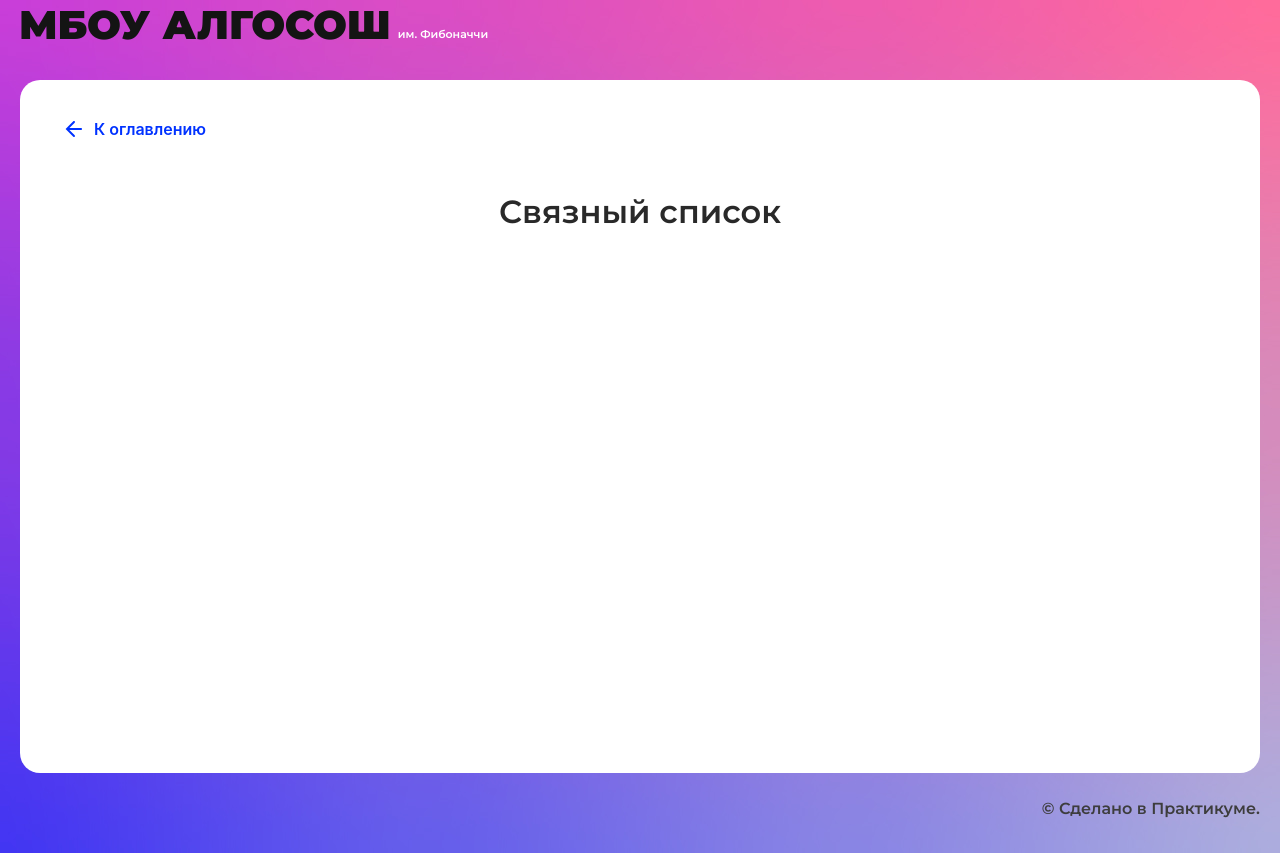
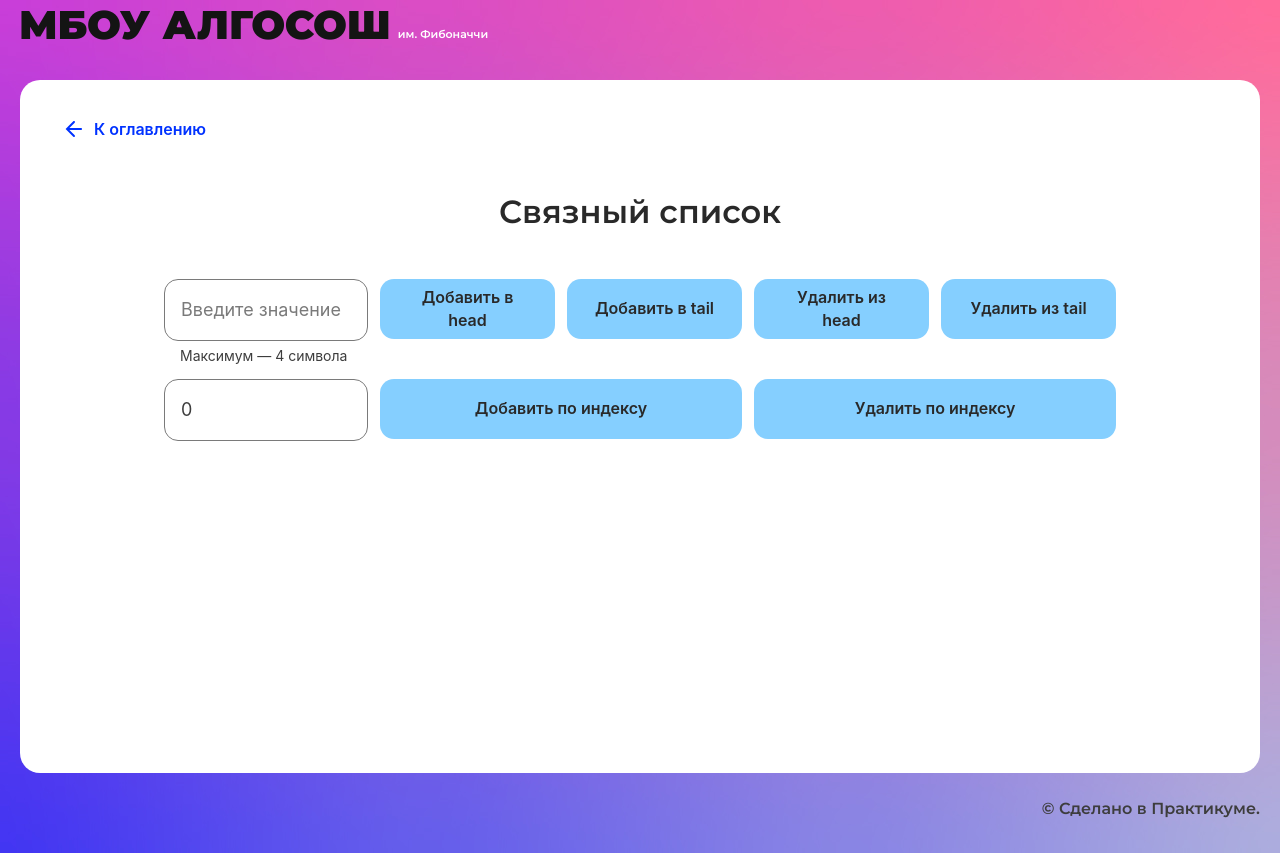
Before and after one commit to VladislavSerKir/algorithms, a React (Create React App) app: page /list in a window 1280 px wide. Built offline with nearby package versions, Linux system fonts and the light colour scheme.

Commit message:
feature: solved stack, queue-page, added clases Queue, Stack

```diff
--- /dev/null
+++ b/src/components/list-page/list-page.css
@@ -0,0 +1,25 @@
+.list-page__form {
+    max-width: 952px;
+    margin: 0 auto;
+    display: flex;
+    justify-content: space-between;
+}
+
+.list-page__input {
+    max-width: 204px;
+}
+
+.list-page__form-group {
+    display: flex;
+    flex-direction: row;
+    justify-content: space-between;
+    gap: 12px;
+}
+
+.list-page__form-button_type_small {
+    width: 175px;
+}
+
+.list-page__form-button_type_big {
+    width: 362px;
+}
--- a/src/components/list-page/list-page.tsx
+++ b/src/components/list-page/list-page.tsx
@@ -1,9 +1,123 @@
-import React from "react";
+import React, { FormEvent, useState } from "react";
+import { ElementStates } from "../../types/element-states";
+import { Button } from "../ui/button/button";
+import { Circle } from "../ui/circle/circle";
+import { ArrowIcon } from "../ui/icons/arrow-icon";
+import { Input } from "../ui/input/input";
 import { SolutionLayout } from "../ui/solution-layout/solution-layout";
 
+interface IIsLoading {
+  addHead: boolean,
+  addTail: boolean,
+  addByIndex: boolean,
+  removeHead: boolean,
+  removeTail: boolean,
+  removeByIndex: boolean,
+}
+
 export const ListPage: React.FC = () => {
+
+  const [inputValue, setInputValue] = useState<string>('');
+  const [inputIndex, setInputIndex] = useState<number>(0);
+
+  const [currentCircle, setCurrentCircle] = useState<number | string>('');
+  const [isLoading, setIsLoading] = useState<IIsLoading>({
+    addHead: false,
+    addTail: false,
+    addByIndex: false,
+    removeHead: false,
+    removeTail: false,
+    removeByIndex: false,
+  });
+
+  const [resultArray, setResultArray] = useState<Array<undefined | string>>([]);
+
+  const onChange = (e: FormEvent<HTMLInputElement>): void => {
+    setInputValue(e.currentTarget.value);
+  }
+
+  const onChangeIndex = (e: FormEvent<HTMLInputElement>) => {
+    setInputValue(e.currentTarget.value);
+  }
+
+  const onAddHead = async () => { }
+
+  const onAddTail = async () => { }
+
+  const onAddValueByIndex = async () => { }
+
+  const onRemoveHead = async () => { }
+
+  const onRemoveTail = async () => { }
+
+  const onRemoveValueByIndex = async () => { }
+
   return (
     <SolutionLayout title="Связный список">
+
+      <form className={`pb-6 list-page__form`} onSubmit={(e) => e.preventDefault()}>
+        <Input
+          onChange={onChange}
+          placeholder="Введите значение"
+          isLimitText={true}
+          maxLength={4}
+          value={inputValue}
+          extraClass={`mr-6 ${`list-page__input`}`}
+        />
+        <div className={`list-page__form-group`}>
+          <Button
+            onClick={onAddHead}
+            text="Добавить в head"
+            isLoader={isLoading.addHead}
+            extraClass={`list-page__form-button_type_small`}
+          />
+          <Button
+            onClick={onAddTail}
+            text="Добавить в tail"
+            extraClass={`list-page__form-button_type_small`}
+            isLoader={isLoading.addTail}
+          />
+          <Button
+            onClick={onRemoveHead}
+            text="Удалить из head"
+            extraClass={`list-page__form-button_type_small`}
+            isLoader={isLoading.removeHead}
+          />
+          <Button
+            onClick={onRemoveTail}
+            text="Удалить из tail"
+            extraClass={`list-page__form-button_type_small`}
+            isLoader={isLoading.removeTail}
+          />
+        </div>
+      </form>
+
+      <form className={`list-page__form`} onSubmit={(e) => e.preventDefault()}>
+        <Input
+          onChange={onChangeIndex}
+          isLimitText={false}
+          type="number"
+          maxLength={1}
+          max={9}
+          value={inputIndex}
+          placeholder="Введите индекс"
+          extraClass={`${`list-page__input`} mr-6`}
+        />
+        <div className={`list-page__form-group`}>
+          <Button
+            text="Добавить по индексу"
+            extraClass={`list-page__form-button_type_big`}
+            onClick={onAddValueByIndex}
+            isLoader={isLoading.addByIndex}
+          />
+          <Button
+            text="Удалить по индексу"
+            extraClass={`list-page__form-button_type_big`}
+            onClick={onRemoveValueByIndex}
+            isLoader={isLoading.removeByIndex}
+          />
+        </div>
+      </form>
 
     </SolutionLayout>
   );
--- /dev/null
+++ b/src/components/queue-page/Queue.ts
@@ -0,0 +1,60 @@
+interface IQueue<T> {
+    enqueue: (item: T) => void;
+    dequeue: () => void;
+    getHead: () => number;
+    getTail: () => number;
+    getSize: () => number;
+    returnArray: () => (T | undefined)[];
+    clearArray: () => void;
+    isEmpty: () => boolean
+}
+
+export class Queue<T> implements IQueue<T> {
+    head: number = 0;
+    tail: number = 0;
+    length: number = 0;
+    readonly size: number = 0;
+    container: (T | undefined)[] = [];
+
+    constructor(size: number) {
+        this.size = size;
+        this.container = Array(size);
+    }
+
+    enqueue = (item: T) => {
+        if (this.length >= this.size) {
+            throw new Error("Error");
+        }
+        this.container[this.tail % this.size] = item
+        this.tail++;
+        this.length++;
+    };
+
+    dequeue = () => {
+        if (this.length === 0) {
+            throw new Error("Error");
+        }
+        this.container[this.head % this.size] = undefined;
+
+        if (this.head + 1 === this.size) {
+            this.head = 0
+        } else {
+            this.head = this.head + 1
+        }
+
+        this.length--;
+    };
+
+    clearArray = () => {
+        this.head = 0;
+        this.tail = 0;
+        this.length = 0;
+        this.container = Array(this.size);
+    };
+
+    getHead = () => this.head;
+    getTail = () => this.tail;
+    getSize = () => this.size;
+    returnArray = (): (T | undefined)[] => [...this.container];
+    isEmpty = () => this.length === 0
+}
--- a/src/components/queue-page/queue-page.tsx
+++ b/src/components/queue-page/queue-page.tsx
@@ -6,6 +6,7 @@ import { Button } from "../ui/button/button";
 import { Circle } from "../ui/circle/circle";
 import { Input } from "../ui/input/input";
 import { SolutionLayout } from "../ui/solution-layout/solution-layout";
+import { Queue } from "./Queue";
 
 interface IIsLoading {
   enqueue: boolean,
@@ -13,23 +14,25 @@ interface IIsLoading {
   clearStack: boolean,
 }
 
+const newQueue = new Queue<string>(7)
+
 export const QueuePage: React.FC = () => {
 
-  const [inputValue, setInputValue] = useState<number | string>('');
-  const [resultArray, setResultArray] = useState<Array<number | string>>([]);
+  const [inputValue, setInputValue] = useState<string>('');
+  const [currentCircle, setCurrentCircle] = useState<number | string>('');
   const [isLoading, setIsLoading] = useState<IIsLoading>({
     enqueue: false,
     dequeue: false,
     clearStack: false,
   });
-  const [currentCircle, setCurrentCircle] = useState<number | string>('');
-  const [head, setHead] = useState<number>(0);
-  const [tail, setTail] = useState<number>(0);
+
+  const [resultArray, setResultArray] = useState<Array<undefined | string>>(newQueue.returnArray());
+  const [head, setHead] = useState<number>(newQueue.getHead());
+  const [tail, setTail] = useState<number>(newQueue.getTail());
 
   useEffect(() => {
     generateInitialArray(7)
   }, [])
-
 
   const onChange = (e: FormEvent<HTMLInputElement>): void => {
     setInputValue(e.currentTarget.value);
@@ -44,88 +47,59 @@ export const QueuePage: React.FC = () => {
     return initialArray
   }
 
-  const enqueue = async (item: string | number) => {
+  const clear = () => {
+    setIsLoading({
+      ...isLoading,
+      clearStack: true
+    });
+    newQueue.clearArray();
+    setHead(newQueue.getHead());
+    setTail(newQueue.getTail());
+    setResultArray(newQueue.returnArray());
+    setIsLoading({
+      ...isLoading,
+      clearStack: false
+    });
+  }
+
+  const enqueue = async (item: string) => {
     setIsLoading({
       ...isLoading,
       enqueue: true
     })
-    // if (resultArray.length >= 7) {
-    //   return
-    // }
-    setCurrentCircle(tail)
+
+    newQueue.enqueue(item);
+    setResultArray(newQueue.returnArray());
+    setCurrentCircle(tail % newQueue.getSize());
     await setDelay(SHORT_DELAY_IN_MS);
-    setResultArray(resultArray => {
-      resultArray.splice(tail, 1, item)
-      return [...resultArray]
-    })
-
-
-    setCurrentCircle(-1)
-    setTail(tail => tail + 1)
+    setCurrentCircle('');
+    setTail(newQueue.getTail());
     await setDelay(SHORT_DELAY_IN_MS);
 
     setIsLoading({
       ...isLoading,
       enqueue: false
     })
-    console.log(resultArray);
-    setResultArray(resultArray => [...resultArray])
     setInputValue('')
   }
 
   const dequeue = async () => {
-    if (resultArray[head] !== '') {
-      setIsLoading({
-        ...isLoading,
-        dequeue: true
-      })
-
-      // if (head !== 6) {
-      setCurrentCircle(head)
-      // }
-      await setDelay(SHORT_DELAY_IN_MS);
-      setResultArray(resultArray => {
-        resultArray.splice(head, 1, '')
-        console.log(resultArray);
-        return [...resultArray]
-      })
-
-
-      // setCurrentCircle(-1)
-      // setHead(head => head + 1 === 7 ? 0 : head + 1)
-      // if (head === 6) {
-      if (head === 6) {
-
-        // setCurrentCircle(head)
-        setCurrentCircle(-1)
-      } else {
-        setHead(head => head + 1)
-        setCurrentCircle(-1)
-      }
-
-
-      await setDelay(SHORT_DELAY_IN_MS);
-
-      setIsLoading({
-        ...isLoading,
-        dequeue: false
-      })
-    }
-
-  }
-
-  const clear = () => {
     setIsLoading({
       ...isLoading,
-      clearStack: true
+      dequeue: true
     })
-    setHead(0)
-    setTail(0)
-    generateInitialArray(7)
-    setCurrentCircle('')
+    if (!newQueue.isEmpty()) {
+      newQueue.dequeue();
+      setResultArray(newQueue.returnArray());
+      setCurrentCircle((head & newQueue.getSize()));
+      await setDelay(SHORT_DELAY_IN_MS);
+      setHead(newQueue.getHead());
+      setCurrentCircle('');
+      await setDelay(SHORT_DELAY_IN_MS);
+    }
     setIsLoading({
       ...isLoading,
-      clearStack: false
+      dequeue: false
     })
   }
 
@@ -164,11 +138,11 @@ export const QueuePage: React.FC = () => {
           return (
             <Circle
               key={index}
-              letter={`${item}`}
+              letter={item !== '' ? item : ''}
               index={index}
-              head={(index === head && resultArray.length !== 0 && tail > 0) ? "head" : ""}
-              tail={(index === tail - 1 && resultArray.length !== 0 && item !== '') ? "tail" : ""}
               state={index === currentCircle ? ElementStates.Changing : ElementStates.Default}
+              head={(!newQueue.isEmpty() && index === head) ? "head" : ""}
+              tail={(!newQueue.isEmpty() && index === tail - 1) ? "tail" : ""}
             />)
         })}
       </ul>
--- /dev/null
+++ b/src/components/stack-page/Stack.ts
@@ -0,0 +1,35 @@
+interface IStack<T> {
+    push: (item: T) => void;
+    pop: () => void;
+    peak: () => number;
+    getSize: () => number;
+    returnArray: () => T[];
+}
+
+export class Stack<T> implements IStack<T> {
+    container: T[] = [];
+
+    push = (item: T): void => {
+        this.container.push(item)
+    };
+
+    pop = (): void => {
+        this.container.pop()
+    };
+
+    peak = (): number => {
+        return this.getSize() - 1;
+    };
+
+    getSize = (): number => {
+        return this.container.length;
+    }
+
+    clear = () => {
+        this.container = [];
+    }
+
+    returnArray = (): T[] => {
+        return this.container;
+    }
+}
--- a/src/components/stack-page/stack-page.tsx
+++ b/src/components/stack-page/stack-page.tsx
@@ -6,6 +6,7 @@ import { Button } from "../ui/button/button";
 import { Circle } from "../ui/circle/circle";
 import { Input } from "../ui/input/input";
 import { SolutionLayout } from "../ui/solution-layout/solution-layout";
+import { Stack } from "./Stack";
 
 interface IIsLoading {
   addValue: boolean,
@@ -13,10 +14,14 @@ interface IIsLoading {
   clearStack: boolean,
 }
 
+const newStack = new Stack<string>()
+
 export const StackPage: React.FC = () => {
 
-  const [inputValue, setInputValue] = useState<number | string>('');
-  const [resultArray, setResultArray] = useState<Array<number | string>>([]);
+  const [inputValue, setInputValue] = useState<string>('');
+  // const [resultArray, setResultArray] = useState<Array<number | string>>([]);
+  const [resultArray, setResultArray] = useState<Array<string>>(newStack.returnArray());
+
   const [isLoading, setIsLoading] = useState<IIsLoading>({
     addValue: false,
     removeValue: false,
@@ -30,14 +35,13 @@ export const StackPage: React.FC = () => {
     setInputValue(e.currentTarget.value);
   }
 
-  const push = async (item: string | number) => {
+  const push = async (item: string) => {
     setIsLoading({
       ...isLoading,
       addValue: true,
     });
-
-    setResultArray(resultArray => [...resultArray, item])
-    setInputValue('');
+    newStack.push(item)
+    setResultArray(newStack.returnArray())
 
     await setDelay(SHORT_DELAY_IN_MS);
     setCurrentCircle(currentCircle + 1);
@@ -46,6 +50,7 @@ export const StackPage: React.FC = () => {
       ...isLoading,
       addValue: false,
     });
+    setInputValue('');
   }
 
   const pop = async () => {
@@ -57,7 +62,9 @@ export const StackPage: React.FC = () => {
     setCurrentCircle(resultArray.length - 1);
     await setDelay(SHORT_DELAY_IN_MS);
 
-    setResultArray(resultArray => resultArray.slice(0, resultArray.length - 1))
+    // setResultArray(resultArray => resultArray.slice(0, resultArray.length - 1))
+    newStack.pop()
+    setResultArray(newStack.returnArray())
 
     setIsLoading({
       ...isLoading,
@@ -66,7 +73,8 @@ export const StackPage: React.FC = () => {
   }
 
   const peak = () => {
-    return resultArray.length - 1
+    // return resultArray.length - 1
+    return newStack.peak()
   }
 
   const clear = () => {
@@ -74,8 +82,12 @@ export const StackPage: React.FC = () => {
       ...isLoading,
       clearStack: true,
     });
-    setResultArray([])
+
+    newStack.clear()
+    setResultArray(newStack.returnArray())
+    // setResultArray([])
     setCurrentCircle(0);
+
     setIsLoading({
       ...isLoading,
       clearStack: false,
--- a/src/index.tsx
+++ b/src/index.tsx
@@ -9,6 +9,7 @@ import "./components/fibonacci-page/fibonacci-page.css";
 import "./components/stack-page/stack-page.css";
 import "./components/queue-page/queue-page.css";
 import "./components/sorting-page/sorting-page.css";
+import "./components/list-page/list-page.css"
 import App from "./components/app/app";
 import reportWebVitals from "./reportWebVitals";
 
```
